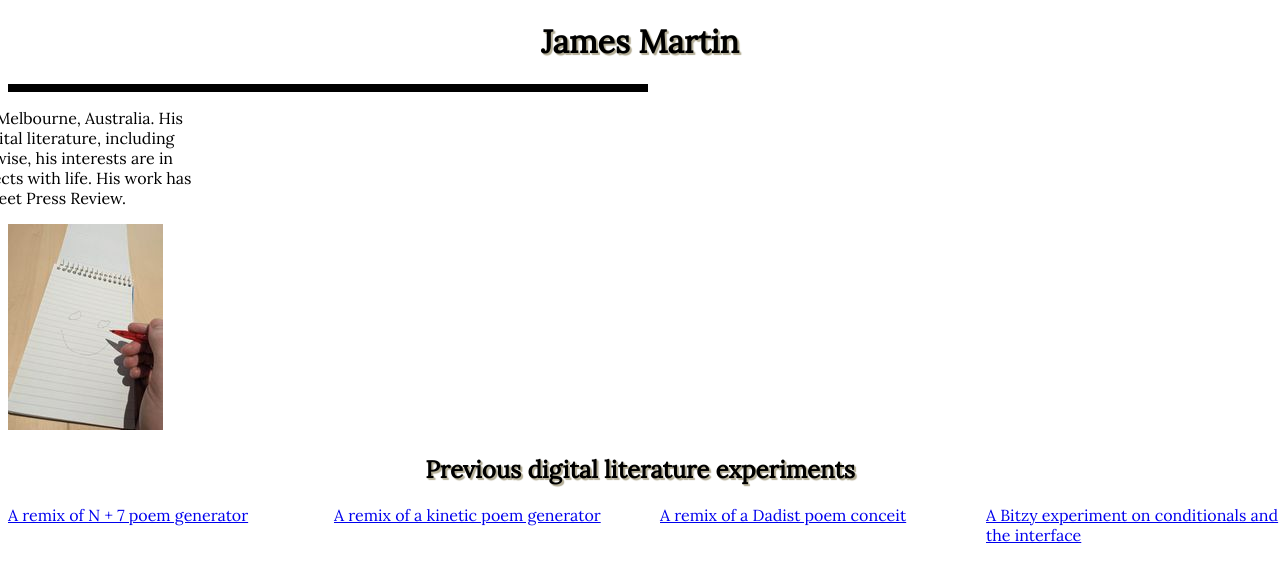
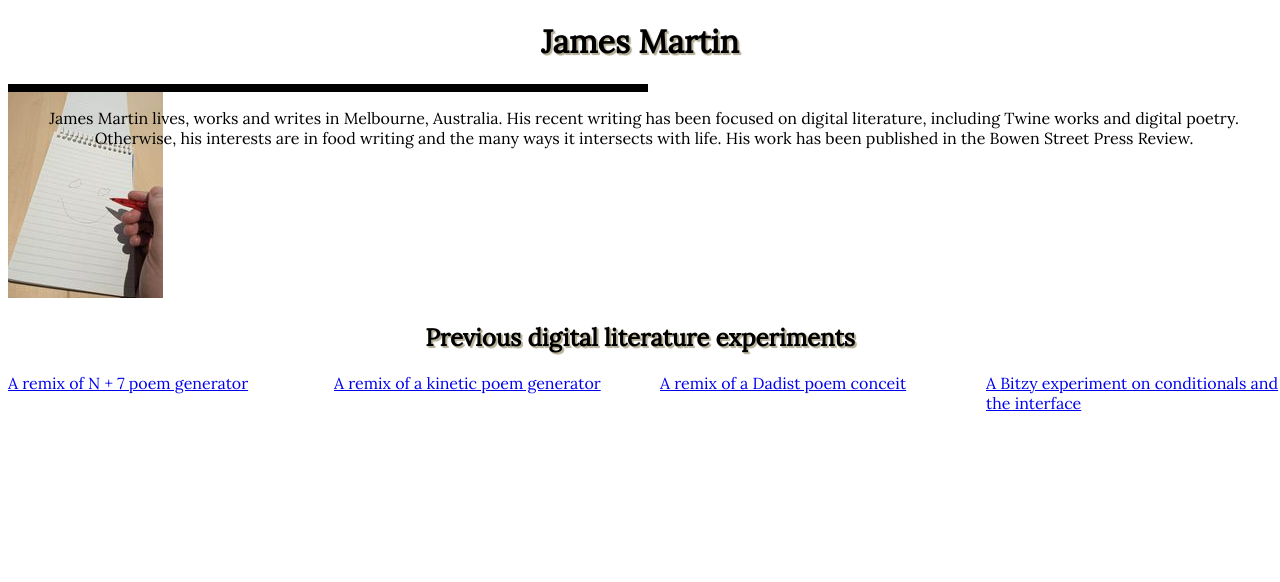
Before and after one commit to JMartinHorizons/JMartinHorizons.github.io, a plain HTML site: page index.html in a window 1280 px wide. Shown: the top 582 px of the page. Drawn offline with Linux system fonts and the light colour scheme.

Commit message:
Update styles.css

```diff
--- a/styles.css
+++ b/styles.css
@@ -10,16 +10,15 @@ body {
 }
 
 .para-styling {
-    position: relative;
+    position: absolute;
     text-align: center;
-    width: 500px;
-    right: 25%;
+    min-width: 500px;
+    max-width: auto;
 }
 
 .linebreak {
     border: 4px solid #000000;
     width: 50%;
-    right: 25%;
 }
 
 .ex-grid {
```
